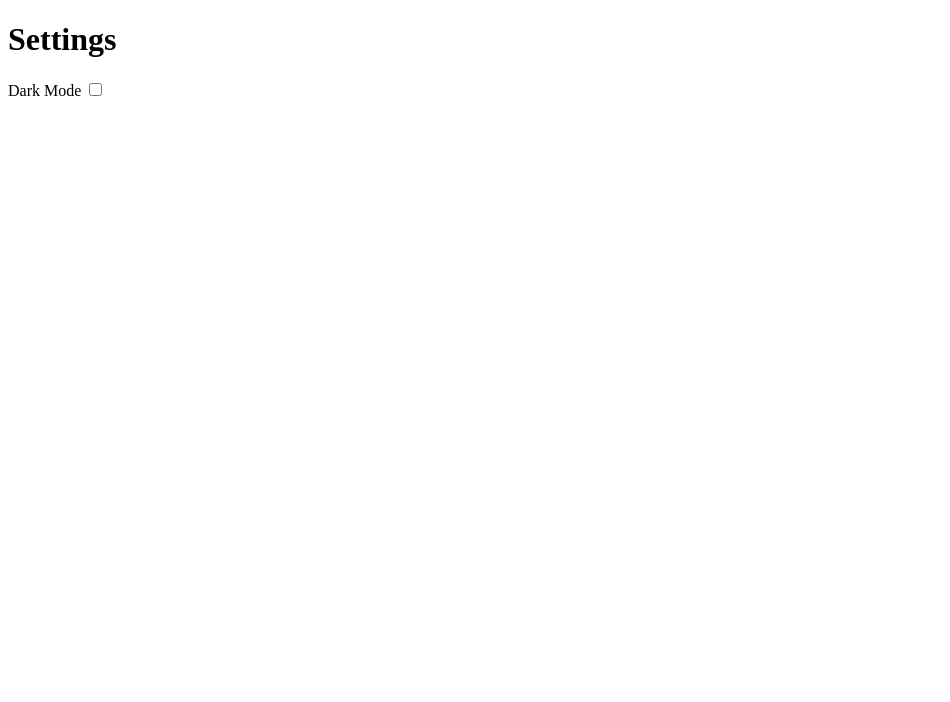
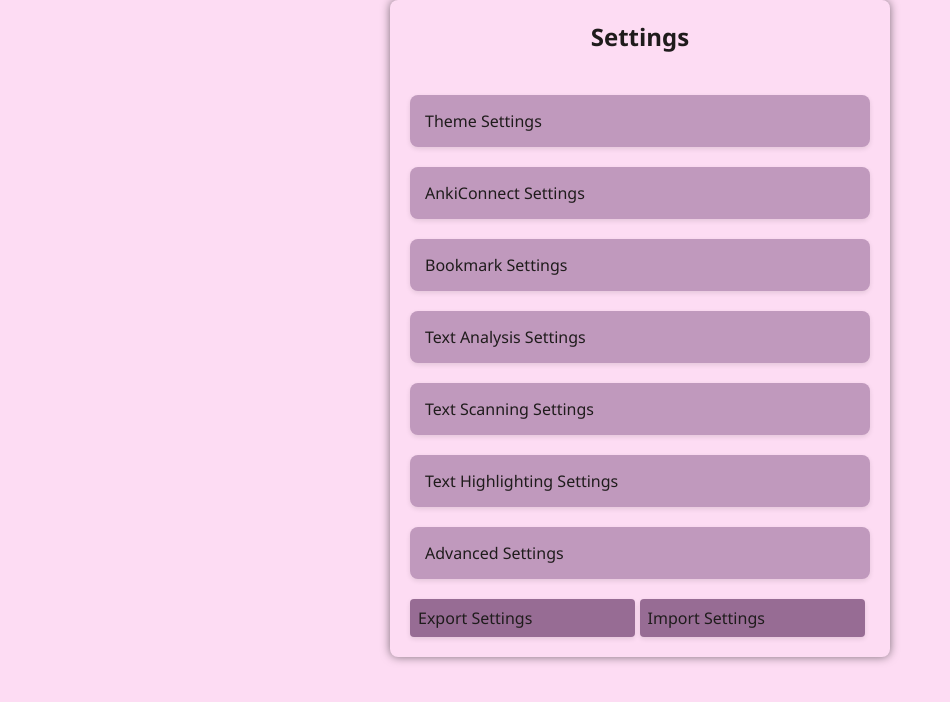
Before and after one commit to SpazzTL/yomitools, a browser extension: page settings.html in a window 1280 px wide. Shown: the whole page, without its empty margins (0-950 px from the left). Drawn offline with Linux system fonts and the light colour scheme.

Commit message:
Full UI Overhaul, Better css and html in place for expandability. Dark Mode changes.

```diff
--- a/css/popup.css
+++ b/css/popup.css
@@ -1,4 +1,28 @@
-/* Basic reset */
+:root {
+    /* Light Mode Variables */
+    --bg-color: #fddcf3; /* Light background */
+    --text-color: #333; /* Light text */
+    --container-bg-color: #ffffff; /* Light container background */
+    --button-bg-color: #af39a5; /* Button background */
+    --button-hover-bg-color: #7a3875; /* Button hover background */
+    --button-focus-bg-color: #50234c; /* Button focus background */
+    --button-text-color: white; /* Button text */
+    --border-radius: 8px; /* Border radius */
+    --font-family: 'Segoe UI', sans-serif;
+    --font-size: 14px;
+}
+
+[data-theme="dark"] {
+    /* Override variables for dark mode */
+    --bg-color: #363034; /* Dark background */
+    --text-color: #eee9e9; /* Light text */
+    --container-bg-color: rgb(99, 90, 98); /* Darker container background */
+    --button-bg-color: rgb(151, 108, 148); /* Darker button background */
+    --button-hover-bg-color: rgb(165, 126, 162); /* Darker hover background */
+    --button-focus-bg-color: rgb(192, 176, 191); /* Darker focus background */
+}
+
+/* Global Reset */
 * {
     margin: 0;
     padding: 0;
@@ -7,74 +31,77 @@
 
 /* Body of the popup */
 body {
-    font-family: 'Segoe UI';
-    background-color: #fddcf3; /* Light mode background */
-    color: #333; /* Light mode text color */
-    width: 250px;
-    padding: 20px;
-    margin: 0;
+    font-family: var(--font-family);
+    background-color: var(--bg-color);
+    color: var(--text-color);
+    width: 200px; /* Compact width */
+    height: 240px; /* Compact height */
+    padding: 15px; /* Slightly reduced padding */
+    margin: 0 auto;
+    display: flex;
+    flex-direction: column;
+    align-items: center;
+    justify-content: center; /* Center content vertically */
+    border-radius: var(--border-radius);
+    box-shadow: 0 2px 8px rgba(0, 0, 0, 0.1);
 }
 
-/* Dark Mode */
-[data-theme="dark"] {
-    background-color: #2e2e3e; /* Dark background */
-    color: #e0e0e0; /* Light text color */
+/* Popup Container */
+.popup-container {
+    background-color: var(--container-bg-color);
+    border-radius: var(--border-radius);
+    padding: 15px; /* Reduced padding for compactness */
+    box-shadow: 0 2px 8px rgba(0, 0, 0, 0.1);
+    width: 100%;
 }
 
-[data-theme="dark"] .popup-container {
-    background-color: #2e2e3e; /* Darker container */
-
+/* Heading Styles */
+h1 {
+    color: var(--text-color);
+    font-size: 16px; /* Slightly smaller heading */
+    margin-bottom: 10px;
+    text-align: center;
 }
 
-[data-theme="dark"] h1 {
-    color: #f4f4f9; /* Light text color for heading */
+/* Paragraph Styles */
+p {
+    color: var(--text-color);
+    font-size: 13px; /* Reduced text size for compact design */
+    margin-bottom: 10px;
+    text-align: center;
 }
 
-[data-theme="dark"] p {
-    color: #ccc; /* Light text color for paragraph */
-}
-
-[data-theme="dark"] button {
-    background-color: #6c757d; /* Darker button */
-    color: white;
-}
-
-[data-theme="dark"] button:hover {
-    background-color: #5a6268; /* Darker hover effect */
-}
-
-/* Button styles */
+/* Button Styles */
 button {
-    background-color: #af39a5;
-    color: white;
-    padding: 12px 20px;
+    background-color: var(--button-bg-color);
+    color: var(--button-text-color);
+    padding: 10px 15px; /* Smaller button padding */
     border: none;
-    border-radius: 8px;
+    border-radius: var(--border-radius);
+    font-size: 13px; /* Slightly smaller font size */
     cursor: pointer;
-    font-size: 14px;
     transition: background-color 0.3s ease;
     width: 100%;
 }
 
 button:hover {
-    background-color: #7a3875;
+    background-color: var(--button-hover-bg-color);
 }
 
-/* Button focus */
 button:focus {
     outline: none;
-    background-color: #50234c;
-
+    background-color: var(--button-focus-bg-color);
 }
 
-/* Optional styling for better spacing and alignment */
-@media screen and (max-width: 300px) {
+/* Responsive Design */
+@media screen and (max-width: 200px) {
     body {
         width: 180px;
+        height: auto; /* Allow height adjustment for small screens */
     }
 
     h1 {
-        font-size: 16px;
+        font-size: 14px;
     }
 
     p {
@@ -82,6 +109,6 @@
     }
 
     button {
-        padding: 10px 15px;
+        padding: 8px 12px;
     }
 }
--- /dev/null
+++ b/css/settings.css
@@ -0,0 +1,150 @@
+:root {
+    /*Light Mode Default Var */
+    --bg-color: #fddcf3;
+    --text-color: #1f1c1c;;
+
+    --button-bg-color:rgb(151, 108, 148);
+    --collapse-bg-button-color:rgb(192, 153, 189);
+
+    --button-text-color:#1f1c1c;
+    --collapse-text-button-color:#1f1c1c;
+
+    --border-radius-px: 8px;
+    --button-border-radius-px: 4px;
+    --collapse-button-border-radius-px: 8px;
+
+    --bottom-right-border-radius-px: 4px;
+    --bottom-left-border-radius-px: 4px;
+    --top-right-border-radius-px: 4px;
+    --top-left-border-radius-px: 4px;
+
+    --font:'Segoe UI', sans-serif;
+}
+
+[data-theme="dark"] {
+    /* Override variables for dark mode */
+    --bg-color: #363034;
+    --text-color: #d4c9c9;;
+
+    --button-bg-color:rgb(99, 90, 98);
+    --collapse-bg-button-color:rgb(99, 79, 97);
+
+    --button-text-color:#d4c9c9;
+    --collapse-text-button-color:#d4c9c9;
+
+    --border-radius-px: 8px;
+    --button-border-radius-px: 4px;
+    --collapse-button-border-radius-px: 8px;
+
+    --bottom-right-border-radius-px: 4px;
+    --bottom-left-border-radius-px: 4px;
+    --top-right-border-radius-px: 4px;
+    --top-left-border-radius-px: 4px;
+
+    --font:'Segoe UI', sans-serif;
+}
+
+
+/* Basic reset */
+* {
+    margin: 0;
+    padding: 0;
+    box-sizing: border-box;
+}
+
+
+
+/* Body of settings */
+body {
+    font-family: var(--font);
+    background-color: var(--bg-color); /* Light mode background */
+    color: var(--text-color); /* Light mode text color */
+    width: 500px;
+    padding: 20px;
+    margin: 0 auto;
+    border-radius: 8px;
+    box-shadow: 0 0 10px rgba(0, 0, 0, 0.5);
+}
+
+/* Heading */
+.Heading h1 {
+    font-family: var(--font);
+    text-align: center;
+    margin-bottom: 20px;
+    font-size: 24px;
+    color: var(--text-color);
+}
+
+/* Collapsible Container */
+.collapsible-container {
+    margin-bottom: 20px;
+}
+/* Button */
+.button {
+    font-family: var(--font);
+    width: 49%;
+    background-color: var(--button-bg-color); /* Blends with content */
+    color: var(--button-text-color);
+    padding: 8px;
+    text-align: left;
+    font-size: 16px;
+    cursor: pointer;
+    border: none; /* Remove the border */
+    border-top-left-radius: var(--button-border-radius-px);
+    border-top-right-radius: var(--button-border-radius-px);
+    border-bottom-left-radius: var(--button-border-radius-px);
+    border-bottom-right-radius: var(--button-border-radius-px);
+    transition: background-color 0.3s ease;
+    box-shadow: 0 2px 5px rgba(0, 0, 0, 0.1); /* Subtle shadow for button */
+}
+
+/* Collapsible Button */
+.collapsible {
+    font-family: var(--font);
+    width: 100%;
+    background-color: var(--collapse-bg-button-color); /* Blends with content */
+    color: var(--collapse-text-button-color);
+    padding: 15px;
+    text-align: left;
+    font-size: 16px;
+    cursor: pointer;
+    border: none; /* Remove the border */
+    border-top-left-radius: var(--collapse-button-border-radius-px);
+    border-top-right-radius: var(--collapse-button-border-radius-px);
+    border-bottom-left-radius: var(--collapse-button-border-radius-px);
+    border-bottom-right-radius: var(--collapse-button-border-radius-px);
+    transition: background-color 0.3s ease;
+    box-shadow: 0 2px 5px rgba(0, 0, 0, 0.1); /* Subtle shadow for button */
+}
+
+.collapsible:hover {
+    background-color: #ececec; /* Light hover effect */
+}
+
+/* Collapsible Content */
+.content {
+    font-family: var(--font);
+    max-height: 0;
+    overflow: hidden;
+    padding: 0 15px;
+    transition: max-height 0.2s ease, padding 0.2s ease;
+    background-color: var(--collapse-bg-button-color); /* Matches button color */
+    border-bottom-left-radius: 8px;
+    border-bottom-right-radius: 8px;
+    box-shadow: 0 2px 5px rgba(0, 0, 0, 0.1); /* Shadow extends below content */
+
+    color: var(--collapse-text-button-color);
+}
+
+.content.active {
+    max-height: 200px; /* Adjust based on content */
+    padding: 15px;
+}
+
+/* Content Label */
+.content label {
+    display: block;
+    margin-bottom: 8px;
+    font-weight: bold;
+    color: var(--collapse-text-button-color);
+}
--- a/js/background.js
+++ b/js/background.js
@@ -3,7 +3,7 @@
 browser.storage.local.get(['theme'])
     .then(data => {
         // console.log("Found a theme")
-        browser.storage.local.set({ theme: 'dark' });
+        browser.storage.local.set({ theme: 'light' });
 });
 
 
--- a/js/settings.js
+++ b/js/settings.js
@@ -1,9 +1,11 @@
 document.addEventListener('DOMContentLoaded', () => {
     // console.log("Loaded Settings Script")
+
     // DOM Elements
     const darkModeSwitch = document.getElementById("dark-mode-switch");
 
-     // --- Dark Mode Toggle ---
+
+    // --- Dark Mode Toggle ---
   darkModeSwitch.addEventListener('change', () => {
     // console.log("Click Event Found")
     if (darkModeSwitch.checked) {
@@ -27,4 +29,30 @@
     })
 
 
+    //Collapsible
+    const collapsibles = document.querySelectorAll('.collapsible');
+
+    collapsibles.forEach((button) => {
+        button.addEventListener('click', () => {
+            const content = button.nextElementSibling;
+            const isExpanded = button.getAttribute('aria-expanded') === 'true';
+
+            button.setAttribute('aria-expanded', !isExpanded);
+            content.classList.toggle('active');
+        });
+    });
+
+
+    // Apply theme
+    browser.storage.local.get(['theme'])
+        .then(data => {
+            //console.log("Theme found as:", data.theme);
+            if (data.theme === 'dark') {
+                document.body.setAttribute('data-theme', 'dark');
+            } else {
+                document.body.setAttribute('data-theme', 'light');
+            }
+        })
+    .catch(err => console.error('Error loading theme:', err)); //Logging doesn't seem to work, more of a hope
+
 });
--- a/settings.html
+++ b/settings.html
@@ -3,17 +3,73 @@
   <head>
     <meta charset="utf-8">
     <meta name="viewport" content="width=device-width, initial-scale=1.0">
+    <link rel="stylesheet" href="css/settings.css"> <!-- CSS Link -->
     <title>yomitools settings</title>
   </head>
+
   <body>
-        <!-- Heading -->
-        <div class="Heading"><h1> Settings</h1> </div>
 
-        <!-- Dark Mode Toggle -->
-        <div class="dark-mode-toggle">
-        <label for="dark-mode-switch">Dark Mode</label>
-        <input type="checkbox" id="dark-mode-switch" checked>
-        </div>
-        <script src="js/settings.js"></script>
+   <!--Scripts -->
+    <script src="../js/settings.js"></script>
+
+
+    <!-- Heading -->
+    <div class="Heading"><h1> Settings</h1> </div>
+    <br>
+
+    <!-- Collapsible Theme Settings -->
+    <div class="collapsible-container">
+      <button type="button" class="collapsible" aria-expanded="false">Theme Settings</button>
+      <div class="content">
+          <label for="dark-mode-switch">Dark Mode</label>
+          <input type="checkbox" id="dark-mode-switch" checked>
+      </div>
+    </div>
+
+    <!-- Collapsible AnkiConnect Settings -->
+    <div class="collapsible-container">
+      <button type="button" class="collapsible" aria-expanded="false">AnkiConnect Settings</button>
+      <div class="content">
+          <label for="ankiconnect-enabled-switch">Enable AnkiConnect </label>
+          <input type="checkbox" id="ankiconnect-enabled-switch" checked>
+      </div>
+    </div>
+    <!-- Collapsible Bookmark Settings -->
+    <div class="collapsible-container">
+      <button type="button" class="collapsible" aria-expanded="false">Bookmark Settings</button>
+      <div class="content">
+          <p> Implement... </p>
+      </div>
+    </div>
+    <!-- Collapsible Text Analysis Settings -->
+    <div class="collapsible-container">
+      <button type="button" class="collapsible" aria-expanded="false">Text Analysis Settings</button>
+      <div class="content">
+          <p> Implement... </p>
+      </div>
+    </div>
+    <!-- Collapsible Text Scanning Settings -->
+    <div class="collapsible-container">
+      <button type="button" class="collapsible" aria-expanded="false">Text Scanning Settings</button>
+      <div class="content">
+          <p> Implement... </p>
+      </div>
+    </div>
+    <!-- Collapsible Text Highlighting Settings -->
+    <div class="collapsible-container">
+      <button type="button" class="collapsible" aria-expanded="false">Text Highlighting Settings</button>
+      <div class="content">
+          <p> Implement... </p>
+      </div>
+    </div>
+    <!-- Collapsible Advanced Settings -->
+    <div class="collapsible-container">
+      <button type="button" class="collapsible" aria-expanded="false">Advanced Settings</button>
+      <div class="content">
+          <p> Implement... </p>
+      </div>
+    </div>
+    <button type="button" class="button">Export Settings</button>
+    <button type="button" class="button">Import Settings</button>
   </body>
 </html>
```
